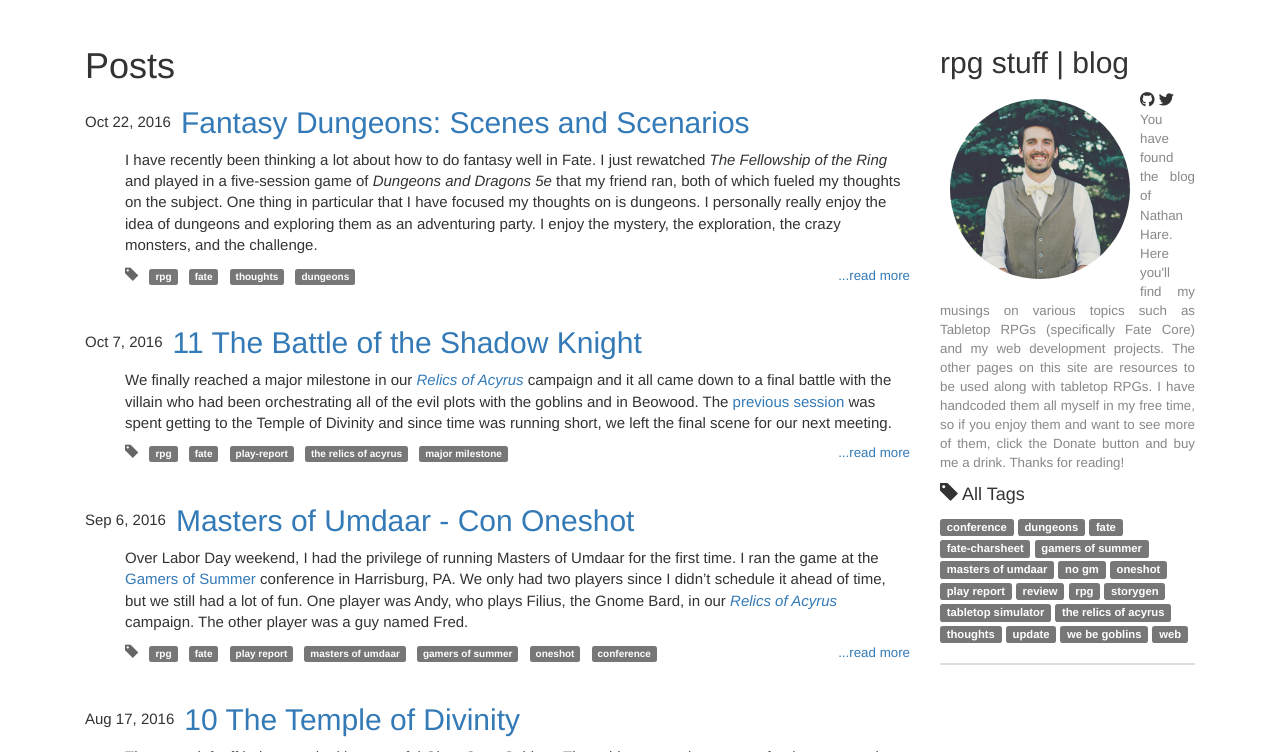
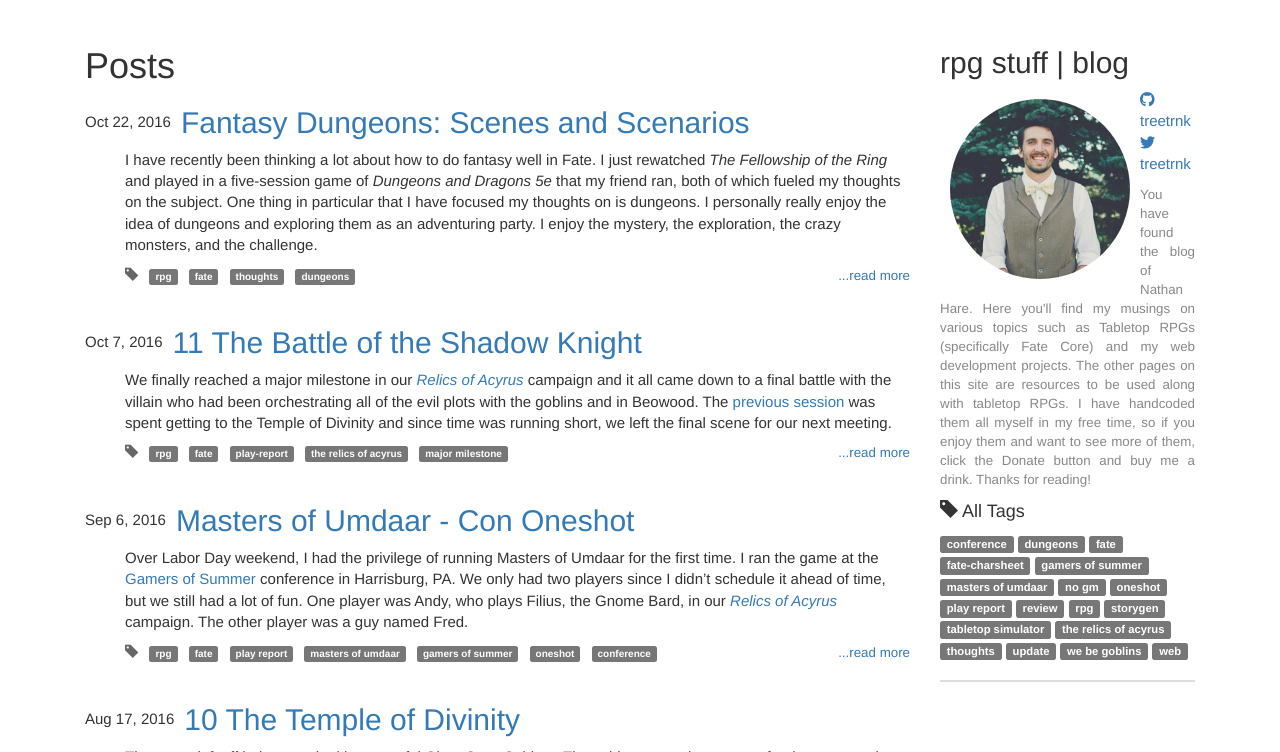
Before and after one commit to treetrnk/blog, a Jekyll site: the page built from index.html, in a window 1280 px wide and 900 px high, scrolled down 382 px, cut to the strip 148-900 px from the top of the window. Built offline with Jekyll 4.4.1, drawn with Linux system fonts in a browser that asks for light colours; nearby versions of some CDN libraries; comment, search, counter and statistics services are not loaded.

Commit message:
Add github and twitter account links

```diff
--- a/_includes/sidebar.html
+++ b/_includes/sidebar.html
@@ -4,8 +4,18 @@
 
     <img src="{{site.url}}/images/nathan-hare.png" class="img-responsive img-circle pull-left" style="max-width:200px;padding: 10px;"/>
 
-    <i class="fa fa-github"></i>
-    <i class="fa fa-twitter"></i>
+    <ul class="social-media-list list-unstyled">
+      {% if site.github_username %}
+        <li>
+          <a href="http://github.com/{{site.github_username}}"><i class="fa fa-github"></i> {{site.github_username}}</a>
+        </li>
+      {% endif %}
+      {% if site.github_username %}
+        <li>
+          <a href="http://twitter.com/{{site.twitter_username}}"><i class="fa fa-twitter"></i> {{site.twitter_username}}</a>
+        </li>
+      {% endif %}
+    </ul>
 
     <!--
     <ul class="social-media-list list-unstyled">
```
